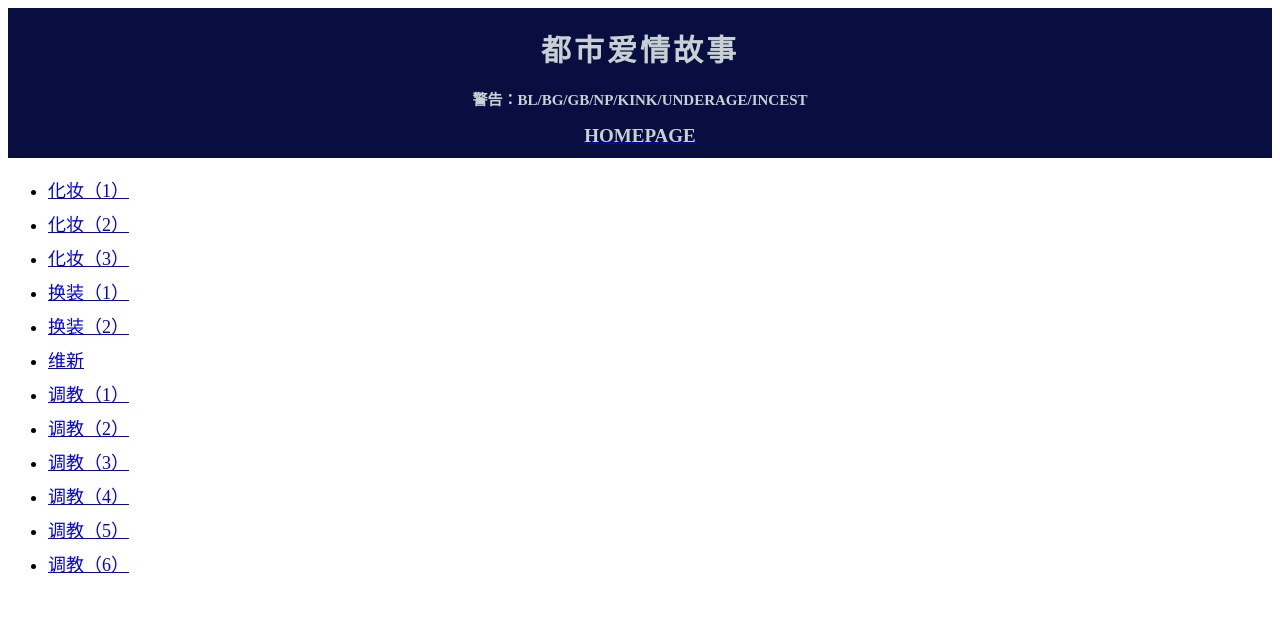
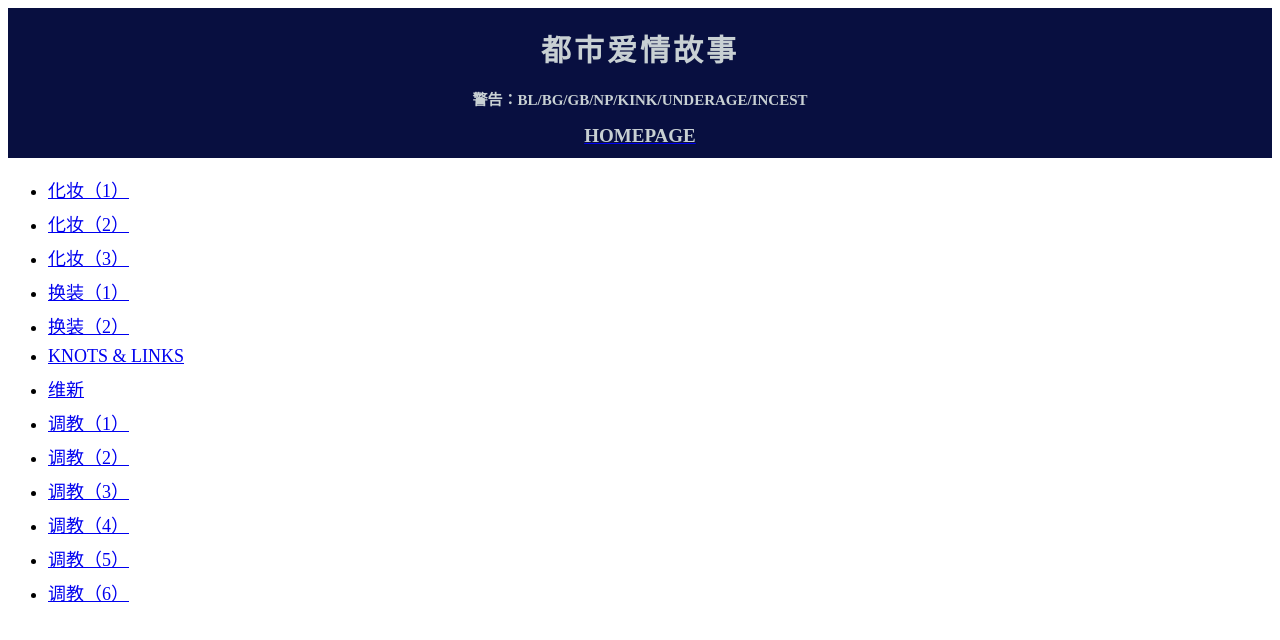
Before and after one commit to materia-prima/xianpa, a plain HTML site: page index.html in a window 1280 px wide. Drawn offline with Linux system fonts and the light colour scheme.

Commit message:
Update index.html

```diff
--- a/index.html
+++ b/index.html
@@ -83,6 +83,7 @@ HOMEPAGE
  <li> <a href="https://materia-prima.github.io/xianpa/03.html">化妆（3）</a> </li>
  <li> <a href="https://materia-prima.github.io/xianpa/03a.html">换装（1）</a> </li>
  <li> <a href="https://materia-prima.github.io/xianpa/03b.html">换装（2）</a> </li>
+ <li> <a href="https://materia-prima.github.io/xianpa/03c.html">KNOTS & LINKS</a> </li>
  <li> <a href="https://materia-prima.github.io/xianpa/04.html">维新</a> </li>
  <li> <a href="https://materia-prima.github.io/xianpa/05.html">调教（1）</a> </li>
  <li> <a href="https://materia-prima.github.io/xianpa/06.html">调教（2）</a> </li>
```
